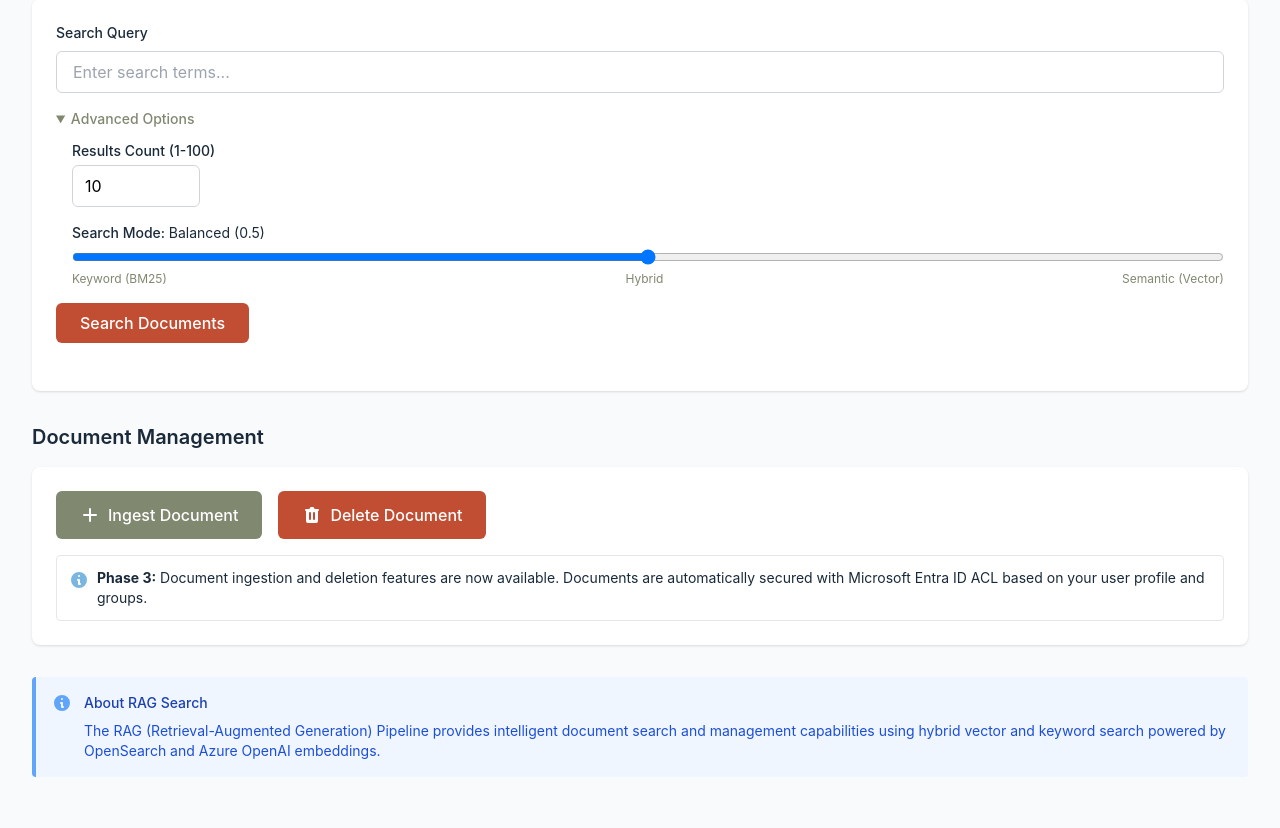
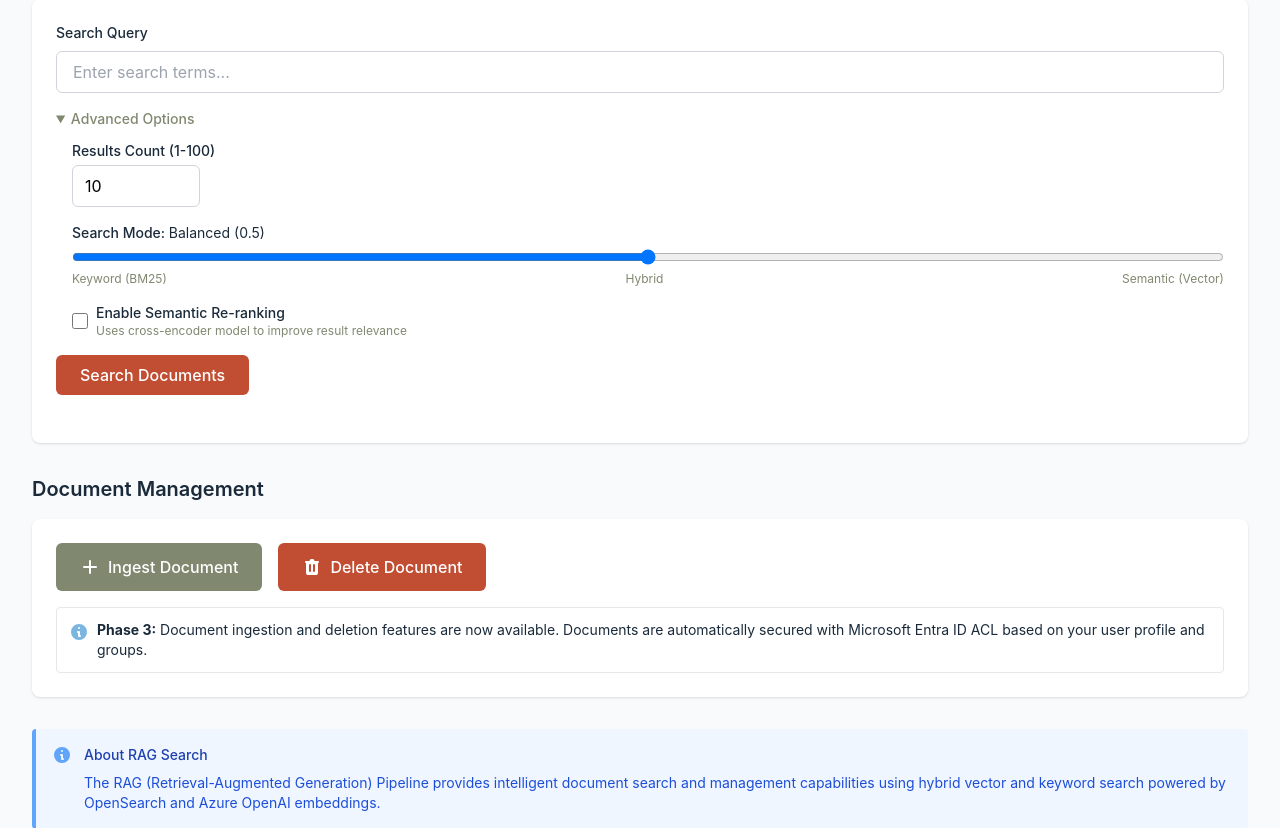
Before and after one commit to rgamage-im/in-takt, a Django app: page /search/ in a window 1280 px wide, after a click on "Advanced Options". Shown: the part 517-1345 px from the top of the page. Run offline with Django 5.2, Linux system fonts and the light colour scheme; the visitor is signed in with stand-in values (Sample User, id 1); data that the repository does not hold is empty; some libraries are stand-ins or nearby versions.

Commit message:
added re-ranking changes, more debugging on startup

```diff
--- a/search_integration/templates/search/dashboard.html
+++ b/search_integration/templates/search/dashboard.html
@@ -186,6 +186,22 @@
                                 <span>Semantic (Vector)</span>
                             </div>
                         </div>
+
+                        <!-- Semantic Re-ranking Toggle -->
+                        <div class="flex items-center">
+                            <input
+                                type="checkbox"
+                                id="use_reranking"
+                                name="use_reranking"
+                                value="true"
+                                class="h-4 w-4 text-blue-600 focus:ring-blue-500 border-gray-300 rounded">
+                            <label for="use_reranking" class="ml-2 block text-sm font-medium" style="color: var(--color-deep-navy);">
+                                Enable Semantic Re-ranking
+                                <span class="block text-xs font-normal" style="color: var(--color-olive-gray);">
+                                    Uses cross-encoder model to improve result relevance
+                                </span>
+                            </label>
+                        </div>
                     </div>
                 </details>
 
--- a/search_integration/views.py
+++ b/search_integration/views.py
@@ -101,6 +101,7 @@ def search_documents(request):
     query = request.POST.get("query", "").strip()
     top_k = int(request.POST.get("top_k", 10))
     vector_weight = float(request.POST.get("vector_weight", 0.5))
+    use_reranking = request.POST.get("use_reranking", "false").lower() == "true"
 
     if not query:
         context = {
@@ -114,7 +115,8 @@ def search_documents(request):
         payload = {
             "query": query,
             "top_k": top_k,
-            "vector_weight": vector_weight
+            "vector_weight": vector_weight,
+            "use_reranking": use_reranking
         }
 
         # Add ACL filters using current user's email from Azure AD SSO
@@ -153,6 +155,7 @@ def search_documents(request):
             "results": data.get("results", []),
             "total_results": data.get("total_results", 0),
             "vector_weight": vector_weight,
+            "use_reranking": use_reranking,
             "error": None
         }
 
```
Also changed, not shown: search_integration/templates/search/search_results_partial.html (+16 -2 lines), 1 other file.
